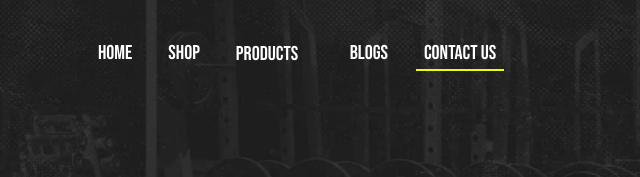
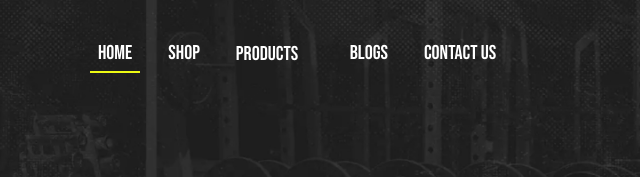
Before and after one commit to mehtab-CodeCLouds/GymexSupplement, a plain HTML site: page contact.html in a window 1280 px wide. Shown: the top 177 px of the page, 342-982 px from the left. Drawn offline with Linux system fonts and the light colour scheme.

Commit message:
made chnages

```diff
--- a/js/main.js
+++ b/js/main.js
@@ -7,6 +7,15 @@ $(window).scroll(function () {
   }
 });
 // Fixed navbar End
+
+const navItem = document.querySelectorAll(".nav-link");
+
+navItem.forEach((currNav) => {
+  currNav.addEventListener("mouseover", function () {
+    console.log(currNav);
+    currNav.classList.add("position-relative");
+  });
+});
 
 // ===============================================================================
 // Select all elements that have the 'aria-current' attribute set to 'page'
--- a/scss/style.scss
+++ b/scss/style.scss
@@ -119,7 +119,6 @@ header {
   font-size: 20px;
   font-family: $font-secondary;
   color: $color-white;
-  position: relative;
   padding: 6px 0;
 
   &:hover,
@@ -129,6 +128,8 @@ header {
 }
 
 .navbar-nav {
+  position: relative;
+
   .nav-item + .nav-item {
     margin-left: 20px;
   }
@@ -141,7 +142,7 @@ header {
       position: absolute;
       bottom: 0;
       left: 0;
-      width: 100%;
+      width: 50px;
       height: 2px;
       background-color: $color-primary;
     }
```
Also changed, not shown: css/style.css, 1 other file.
